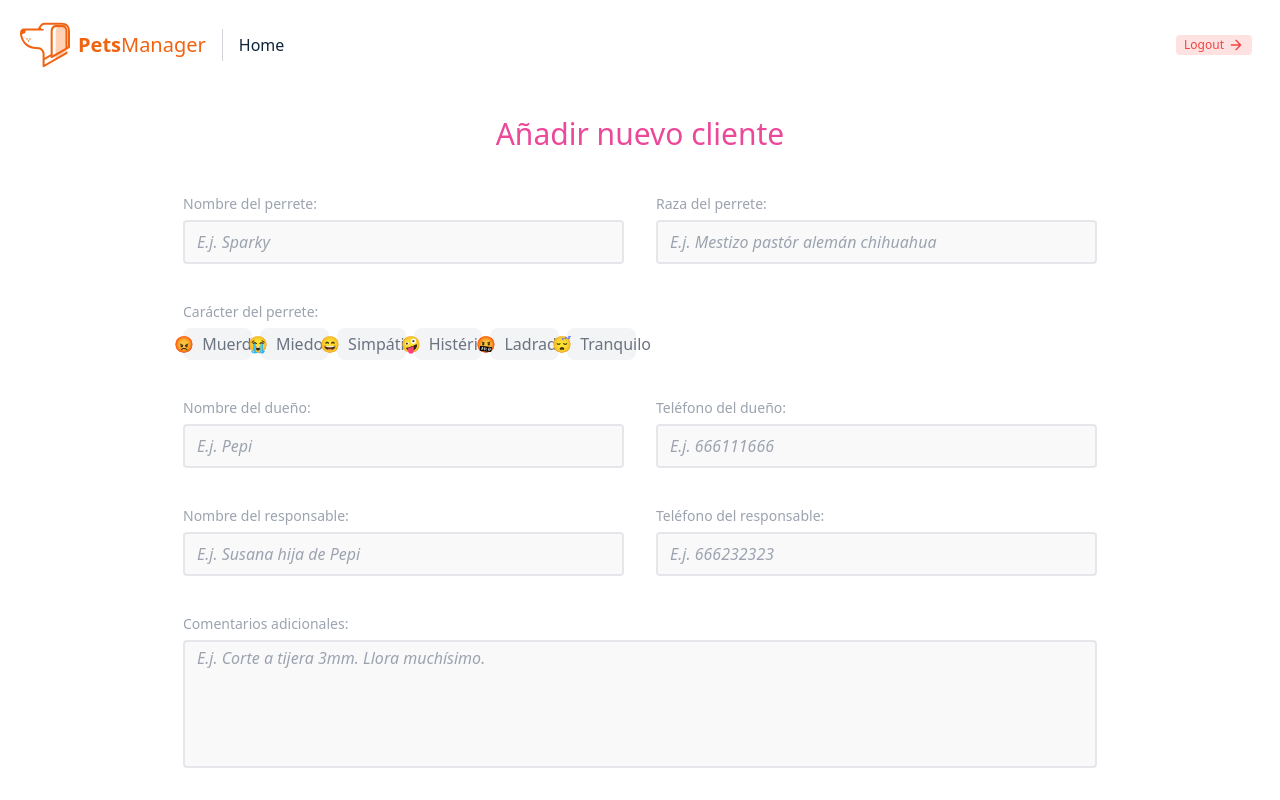
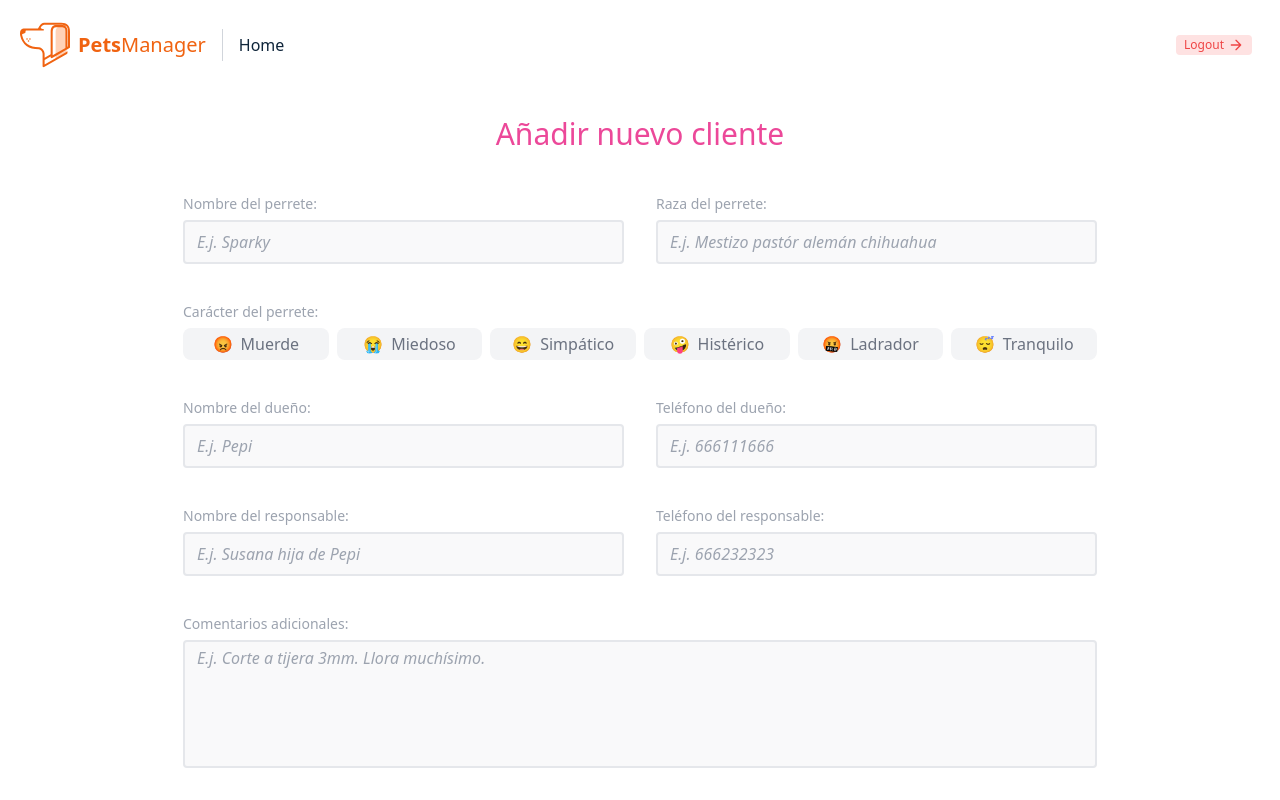
Before and after one commit to jalofernandez/canessa-crm, a Vue app: page /nuevo in a window 1280 px wide. Shown: the top 800 px of the page. Built offline with nearby package versions, Linux system fonts and the light colour scheme; no server answers; sample sign-in values are in the browser's storage.

Commit message:
fix: layout issue with form radiobtns in big screens devices

```diff
--- a/src/views/Add.vue
+++ b/src/views/Add.vue
@@ -47,7 +47,7 @@
           <h5 class="leading-8 text-sm font-medium text-gray-400">
             Carácter del perrete: <em class="font-light">{{ client.mood }}</em>
           </h5>
-          <div class="grid grid-cols-2 md:grid-cols-6 xl:grid-cols-12 gap-4 md:gap-2 w-full">
+          <div class="grid grid-cols-2 md:grid-cols-6 gap-4 md:gap-2 w-full">
 
             <div class="inline-block radio">
               <input v-model="client.mood" type="radio" name="radioOptions" id="radio1" value="muerde" hidden="hidden">
--- a/src/views/Editor.vue
+++ b/src/views/Editor.vue
@@ -54,7 +54,7 @@
           <h5 class="leading-8 text-sm font-medium text-gray-400">
             Carácter del perrete: <em class="font-light">{{ client.mood }}</em>
           </h5>
-          <div class="grid grid-cols-2 md:grid-cols-6 xl:grid-cols-12 gap-4 md:gap-2 w-full">
+          <div class="grid grid-cols-2 md:grid-cols-6 gap-4 md:gap-2 w-full">
 
             <div class="inline-block radio">
               <input v-model="client.mood" type="radio" name="radioOptions" id="radio1" value="muerde" hidden="hidden">
```
